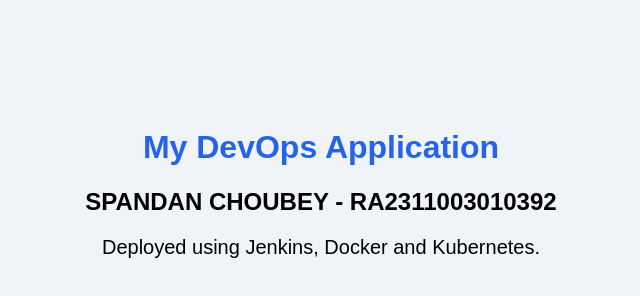
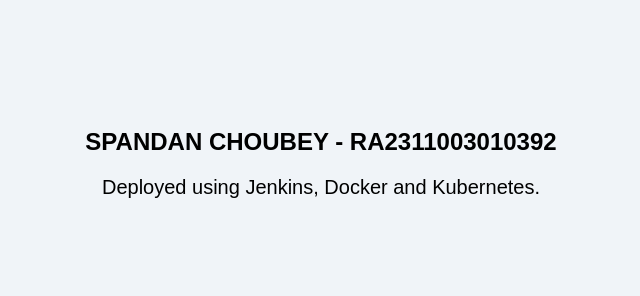
Before and after one commit to Spandanchoubey9/Assignment-7, a plain HTML site: page index.html in a window 1280 px wide. Shown: the whole page, without its empty margins (319-959 px from the left). Drawn offline with Linux system fonts and the light colour scheme.

Commit message:
Updated jenkinsfile

```diff
--- a/index.html
+++ b/index.html
@@ -19,7 +19,6 @@
     </style>
 </head>
 <body>
-    <h1>My DevOps Application</h1>
     <h2>SPANDAN CHOUBEY - RA2311003010392</h2>
     <p>Deployed using Jenkins, Docker and Kubernetes.</p>
 </body>
```
Also changed, not shown: 1 other file.
